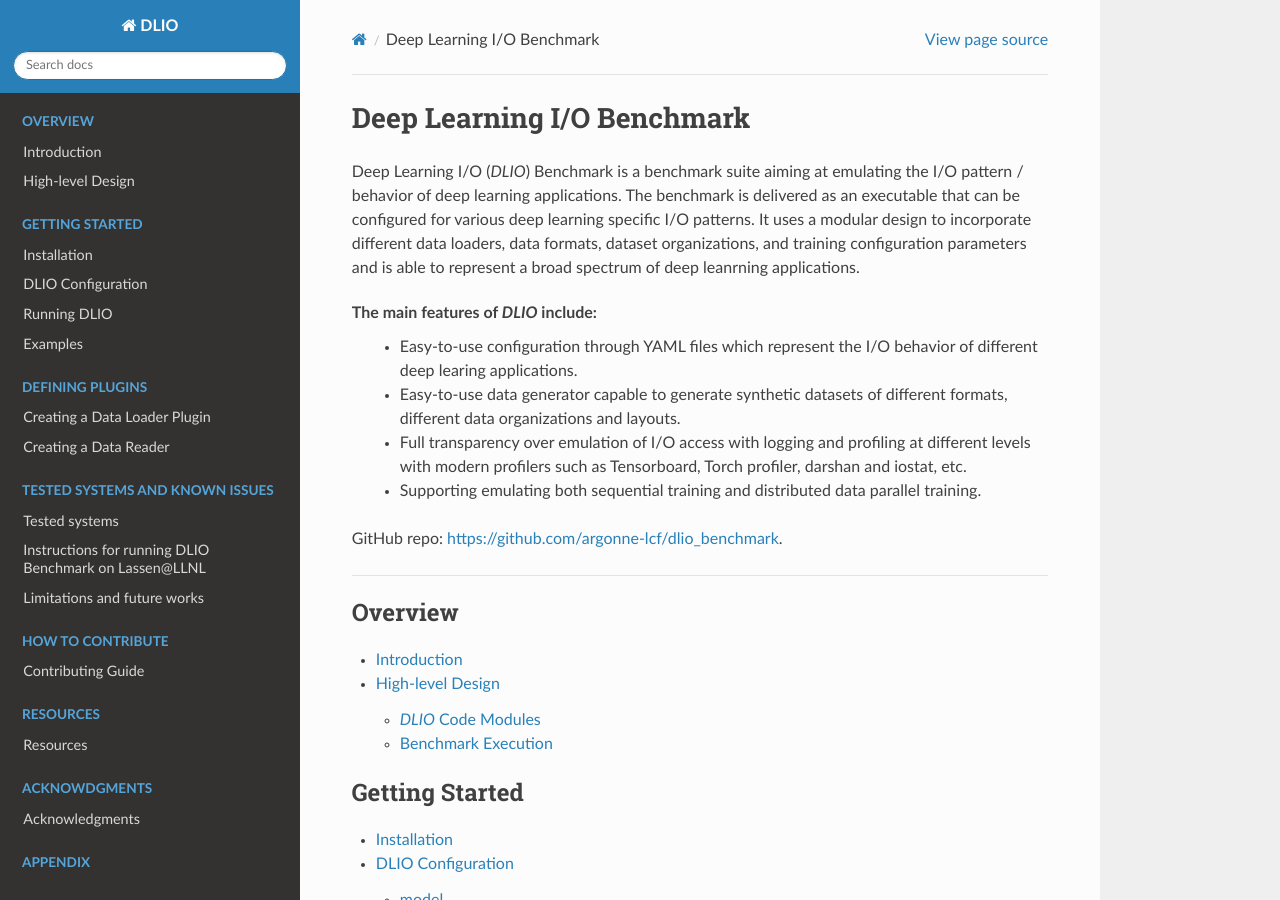
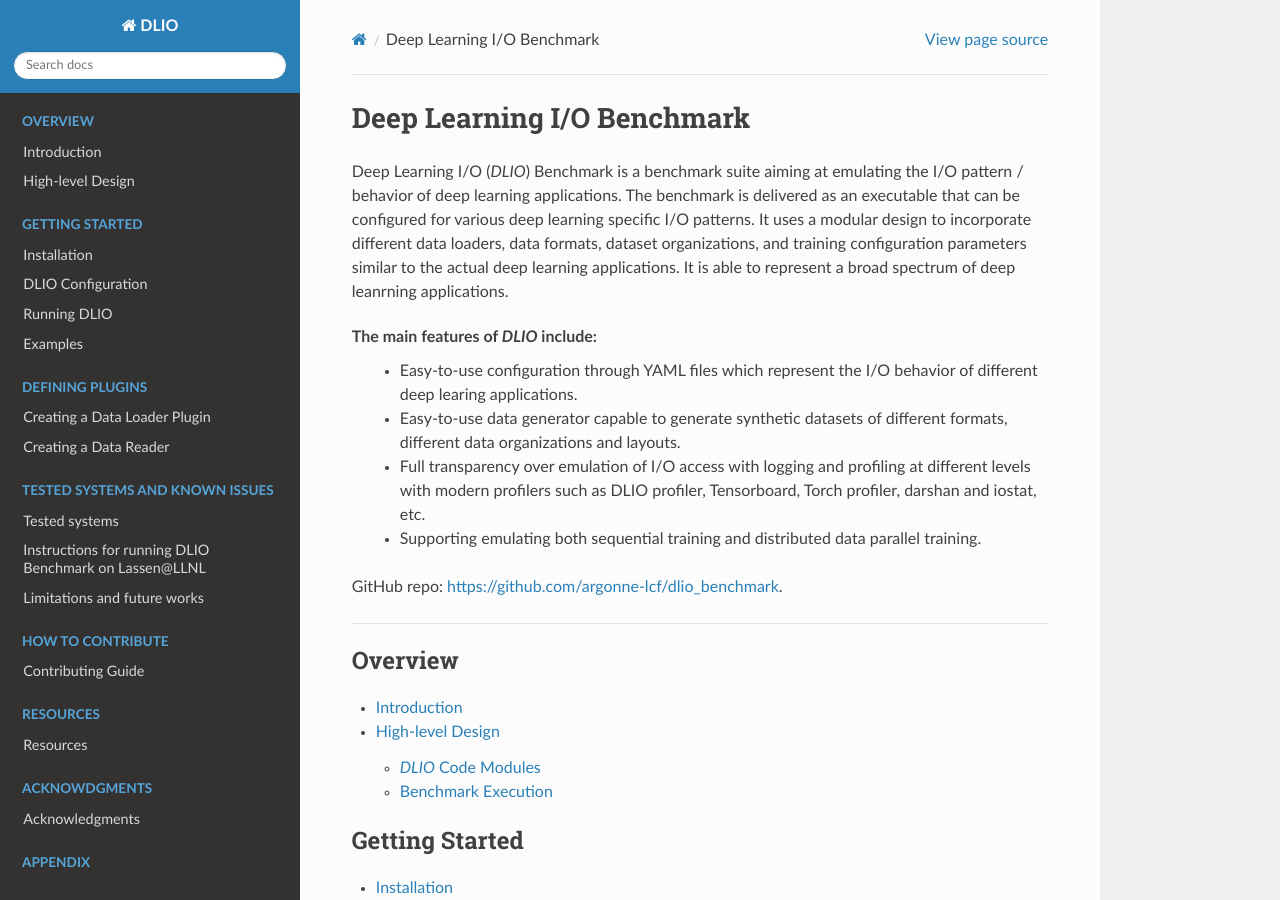
Before and after one commit to argonne-lcf/dlio_benchmark, a Sphinx documentation site: the page built from docs/source/index.rst, in a window 1280 px wide and 900 px high. Built offline with Sphinx 7.4.7 and the Read the Docs theme 2.0.0, drawn with Linux system fonts in a browser that asks for light colours.

Commit message:
doc: revised instruction on DLIO

```diff
--- a/docs/source/index.rst
+++ b/docs/source/index.rst
@@ -2,12 +2,12 @@
 
 Deep Learning I/O Benchmark
 ===============================================================
-Deep Learning I/O (`DLIO`) Benchmark is a benchmark suite aiming at emulating the I/O pattern / behavior of deep learning applications. The benchmark is delivered as an executable that can be configured for various deep learning specific I/O patterns. It uses a modular design to incorporate different data loaders, data formats, dataset organizations, and training configuration parameters and is able to represent a broad spectrum of deep leanrning applications.
+Deep Learning I/O (`DLIO`) Benchmark is a benchmark suite aiming at emulating the I/O pattern / behavior of deep learning applications. The benchmark is delivered as an executable that can be configured for various deep learning specific I/O patterns. It uses a modular design to incorporate different data loaders, data formats, dataset organizations, and training configuration parameters similar to the actual deep learning applications. It is able to represent a broad spectrum of deep leanrning applications.
 
 The main features of `DLIO` include:
    * Easy-to-use configuration through YAML files which represent the I/O behavior of different deep learing applications.
    * Easy-to-use data generator capable to generate synthetic datasets of different formats, different data organizations and layouts.
-   * Full transparency over emulation of I/O access with logging and profiling at different levels with modern profilers such as Tensorboard, Torch profiler, darshan and iostat, etc.
+   * Full transparency over emulation of I/O access with logging and profiling at different levels with modern profilers such as DLIO profiler, Tensorboard, Torch profiler, darshan and iostat, etc.
    * Supporting emulating both sequential training and distributed data parallel training.
 
 GitHub repo: https://github.com/argonne-lcf/dlio_benchmark.
```
Also changed, not shown: docs/source/overview.rst (+20 -21 lines), docs/source/images/dlio.png.
